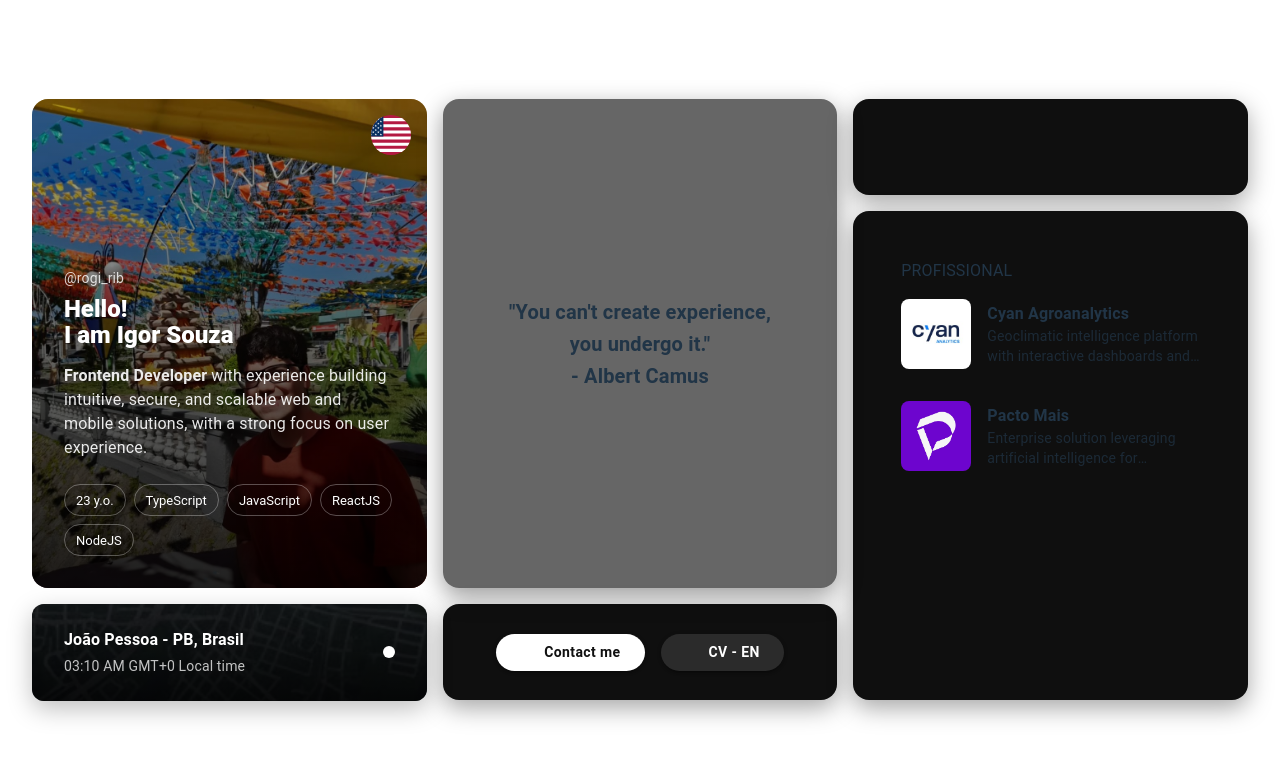
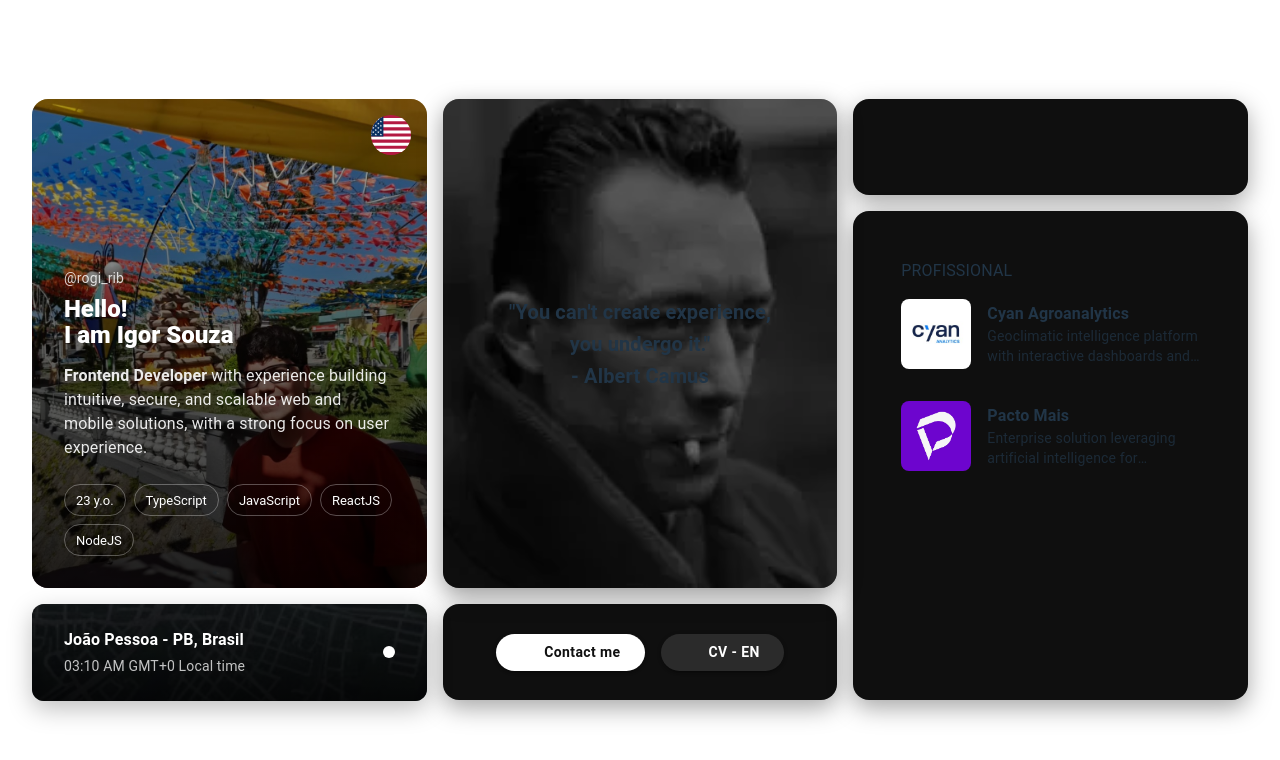
Before and after one commit to igor-rib-souza/portfolio, a React (Vite) app: page / in a window 1280 px wide. Shown: the top 760 px of the page. Built offline with nearby package versions, Linux system fonts and the light colour scheme; some icons are missing.

Commit message:
style: adding albert camus background image

```diff
--- a/src/components/quote-card/QuoteCard.tsx
+++ b/src/components/quote-card/QuoteCard.tsx
@@ -2,6 +2,7 @@
 import { memo } from 'react';
 import { Trans, useTranslation } from 'react-i18next';
 //import gifBackground from '@/assets/background.gif';
+import backgroundImage from '@/assets/img/albert-camus.webp';
 
 const QuoteCard = () => {
   useTranslation();
@@ -15,7 +16,7 @@
         borderRadius: 4,
         overflow: 'hidden',
         boxShadow: '0 8px 24px rgba(0,0,0,0.4)',
-        //backgroundImage: `url(${gifBackground})`,
+        backgroundImage: `url(${backgroundImage})`,
         backgroundSize: 'cover',
         backgroundPosition: 'center',
         backgroundRepeat: 'no-repeat',
```
Also changed, not shown: src/assets/img/albert-camus.webp (added).
